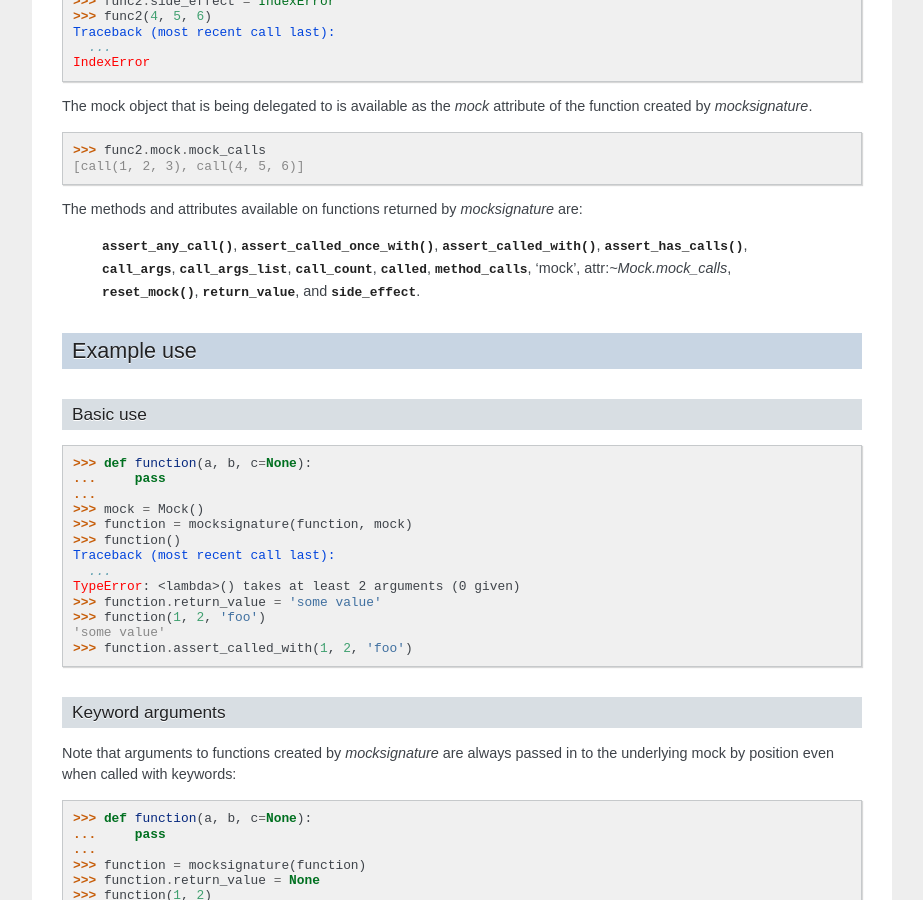
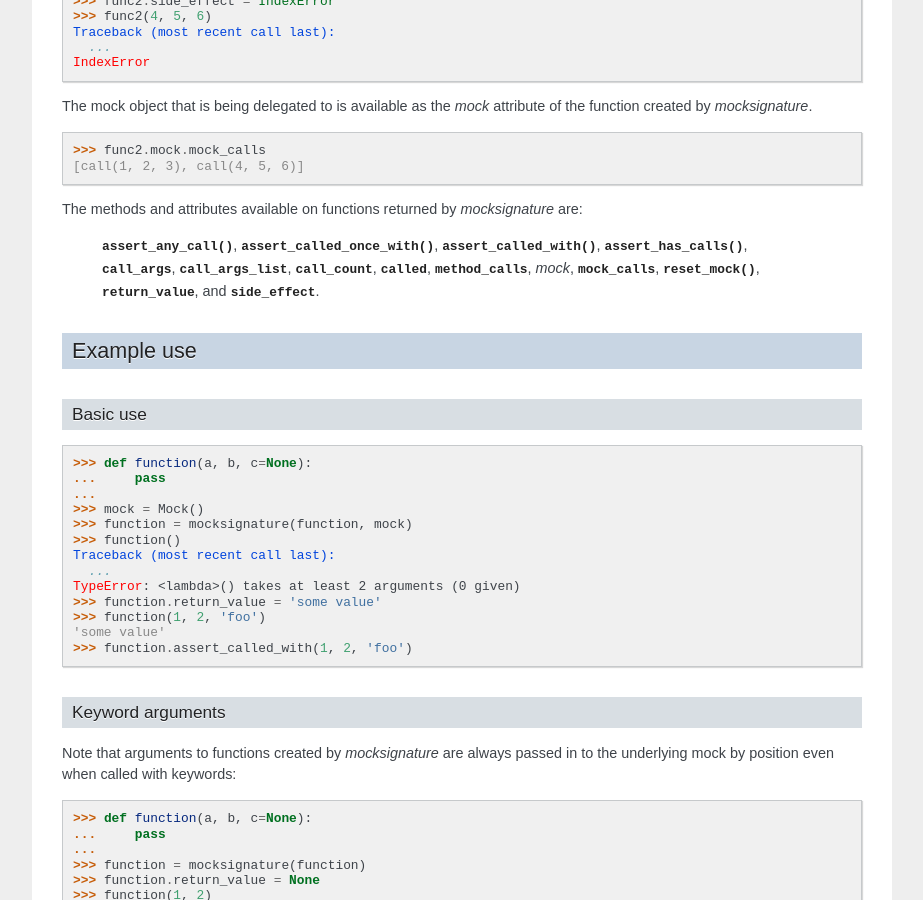
Before and after one commit to testing-cabal/mock, a Sphinx documentation site: the page built from docs/mocksignature.txt, in a window 1280 px wide and 900 px high, scrolled down 1207 px. Shown: the whole window, without its empty margins (198-1121 px from the left). Built offline with Sphinx 7.4.7, drawn with Linux system fonts in a browser that asks for light colours.

Commit message:
Markup correction

```diff
--- a/docs/mocksignature.txt
+++ b/docs/mocksignature.txt
@@ -103,7 +103,7 @@ are:
     :meth:`~Mock.assert_called_with`, :meth:`~Mock.assert_has_calls`,
     :attr:`~Mock.call_args`, :attr:`~Mock.call_args_list`,
     :attr:`~Mock.call_count`, :attr:`~Mock.called`,
-    :attr:`~Mock.method_calls`, 'mock', attr:`~Mock.mock_calls`,
+    :attr:`~Mock.method_calls`, `mock`, :attr:`~Mock.mock_calls`,
     :meth:`~Mock.reset_mock`, :attr:`~Mock.return_value`, and
     :attr:`~Mock.side_effect`.
 
```
